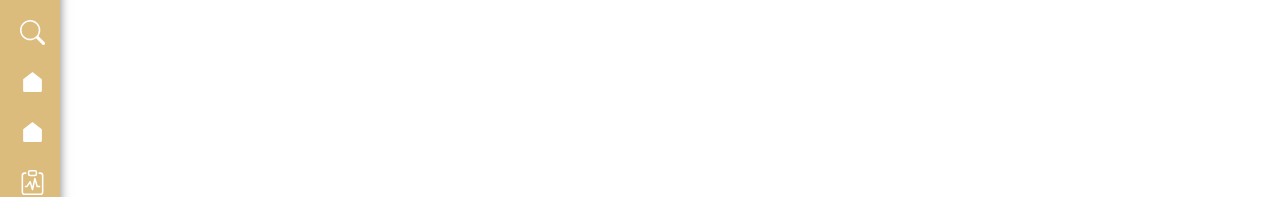
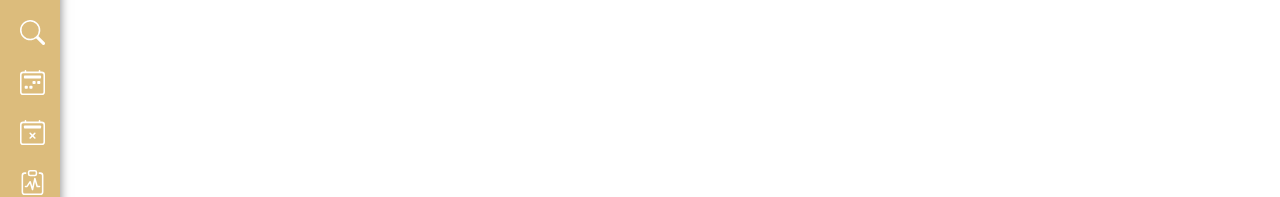
Before and after one commit to Adolfo2803/Proyecto-sishasm, an Angular app: page /dashboard in a window 1280 px wide. Shown: the part 318-515 px from the top of the page. Built offline with nearby package versions, Linux system fonts and the light colour scheme.

Commit message:
Logro: Se cambian los iconos vacaciones y ausencias en el sidebar

```diff
--- a/src/app/shared/components/sidebar/sidebar.component.html
+++ b/src/app/shared/components/sidebar/sidebar.component.html
@@ -41,11 +41,18 @@
 
         </li>
        <li class="nav-list-item">
-            <svg xmlns="http://www.w3.org/2000/svg" viewBox="0 0 24 24" width="18" height="18" fill="currentColor" class="it"><path fill="none" d="M0 0h24v24H0z"></path><path d="M21 20C21 20.5523 20.5523 21 20 21H4C3.44772 21 3 20.5523 3 20V9.48907C3 9.18048 3.14247 8.88917 3.38606 8.69972L11.3861 2.47749C11.7472 2.19663 12.2528 2.19663 12.6139 2.47749L20.6139 8.69972C20.8575 8.88917 21 9.18048 21 9.48907V20Z"></path></svg>
+        <svg xmlns="http://www.w3.org/2000/svg" width="16" height="16" fill="currentColor" class="bi bi-calendar2-week" viewBox="0 0 16 16">
+            <path d="M3.5 0a.5.5 0 0 1 .5.5V1h8V.5a.5.5 0 0 1 1 0V1h1a2 2 0 0 1 2 2v11a2 2 0 0 1-2 2H2a2 2 0 0 1-2-2V3a2 2 0 0 1 2-2h1V.5a.5.5 0 0 1 .5-.5M2 2a1 1 0 0 0-1 1v11a1 1 0 0 0 1 1h12a1 1 0 0 0 1-1V3a1 1 0 0 0-1-1z"/>
+            <path d="M2.5 4a.5.5 0 0 1 .5-.5h10a.5.5 0 0 1 .5.5v1a.5.5 0 0 1-.5.5H3a.5.5 0 0 1-.5-.5zM11 7.5a.5.5 0 0 1 .5-.5h1a.5.5 0 0 1 .5.5v1a.5.5 0 0 1-.5.5h-1a.5.5 0 0 1-.5-.5zm-3 0a.5.5 0 0 1 .5-.5h1a.5.5 0 0 1 .5.5v1a.5.5 0 0 1-.5.5h-1a.5.5 0 0 1-.5-.5zm-5 3a.5.5 0 0 1 .5-.5h1a.5.5 0 0 1 .5.5v1a.5.5 0 0 1-.5.5h-1a.5.5 0 0 1-.5-.5zm3 0a.5.5 0 0 1 .5-.5h1a.5.5 0 0 1 .5.5v1a.5.5 0 0 1-.5.5h-1a.5.5 0 0 1-.5-.5z"/>
+          </svg>
             <span><a routerLink="/vacaciones" routerLinkActive="active">vacaciones</a></span>
 
         <li class="nav-list-item">
-                <svg xmlns="http://www.w3.org/2000/svg" viewBox="0 0 24 24" width="18" height="18" fill="currentColor" class="it"><path fill="none" d="M0 0h24v24H0z"></path><path d="M21 20C21 20.5523 20.5523 21 20 21H4C3.44772 21 3 20.5523 3 20V9.48907C3 9.18048 3.14247 8.88917 3.38606 8.69972L11.3861 2.47749C11.7472 2.19663 12.2528 2.19663 12.6139 2.47749L20.6139 8.69972C20.8575 8.88917 21 9.18048 21 9.48907V20Z"></path></svg>
+            <svg xmlns="http://www.w3.org/2000/svg" width="16" height="16" fill="currentColor" class="bi bi-calendar2-x" viewBox="0 0 16 16">
+                <path d="M6.146 8.146a.5.5 0 0 1 .708 0L8 9.293l1.146-1.147a.5.5 0 1 1 .708.708L8.707 10l1.147 1.146a.5.5 0 0 1-.708.708L8 10.707l-1.146 1.147a.5.5 0 0 1-.708-.708L7.293 10 6.146 8.854a.5.5 0 0 1 0-.708"/>
+                <path d="M3.5 0a.5.5 0 0 1 .5.5V1h8V.5a.5.5 0 0 1 1 0V1h1a2 2 0 0 1 2 2v11a2 2 0 0 1-2 2H2a2 2 0 0 1-2-2V3a2 2 0 0 1 2-2h1V.5a.5.5 0 0 1 .5-.5M2 2a1 1 0 0 0-1 1v11a1 1 0 0 0 1 1h12a1 1 0 0 0 1-1V3a1 1 0 0 0-1-1z"/>
+                <path d="M2.5 4a.5.5 0 0 1 .5-.5h10a.5.5 0 0 1 .5.5v1a.5.5 0 0 1-.5.5H3a.5.5 0 0 1-.5-.5z"/>
+              </svg>
                 <span><a routerLink="/ausencias" routerLinkActive="active">ausencias</a></span>
 
         </li>
```
